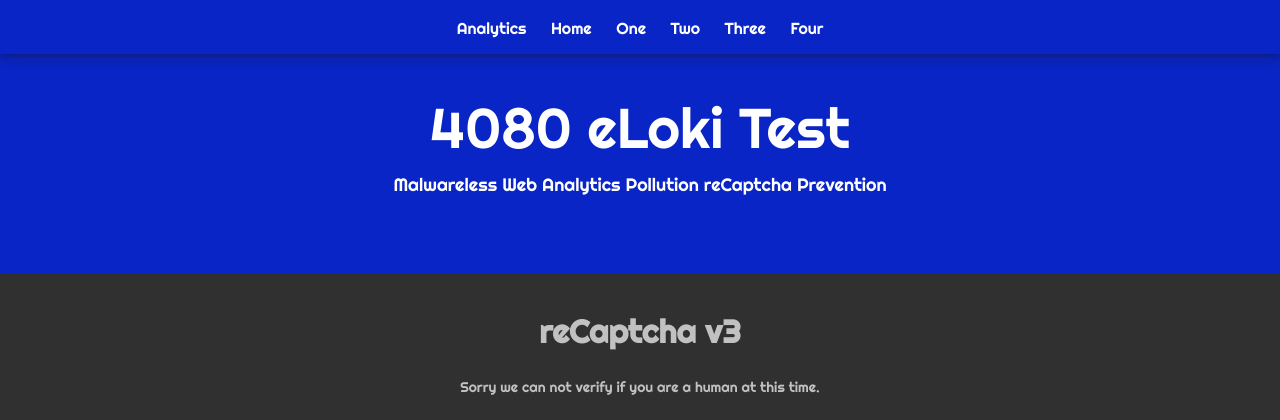
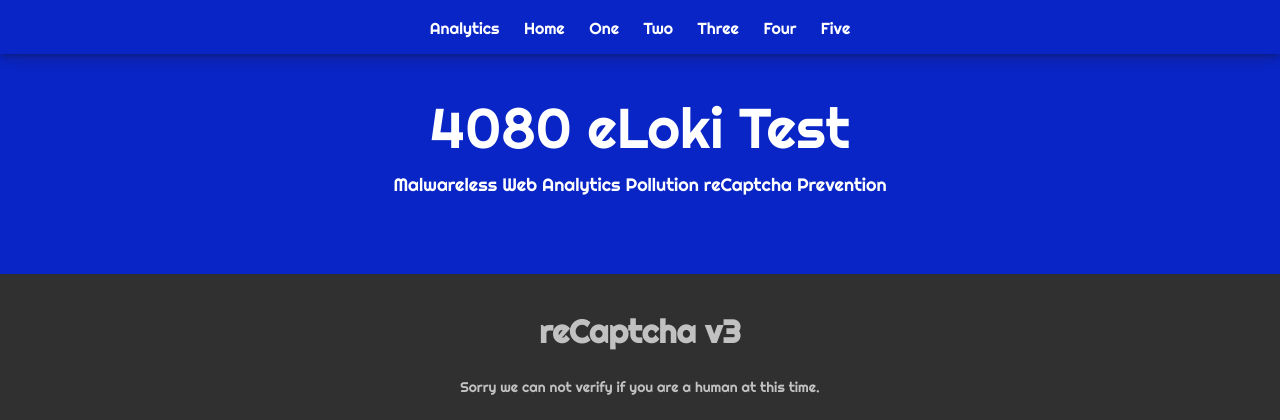
Before and after one commit to desdiego/elokiTarget, a PHP site: page /verify.php in a window 1280 px wide. Shown: the top 420 px of the page. Run offline with PHP 8.4, Linux system fonts and the light colour scheme.

Commit message:
Update verify.php

```diff
--- a/Target Website Files/verify.php
+++ b/Target Website Files/verify.php
@@ -20,6 +20,7 @@
             <a href="./i2.php"><span>Two</span></a>
             <a href="./i3.php"><span>Three</span></a>
             <a href="./i4.php"><span>Four</span></a>
+            <a href="./i5.php"><span>Five</span></a>
         </div>
     </div>
     <header>
```
